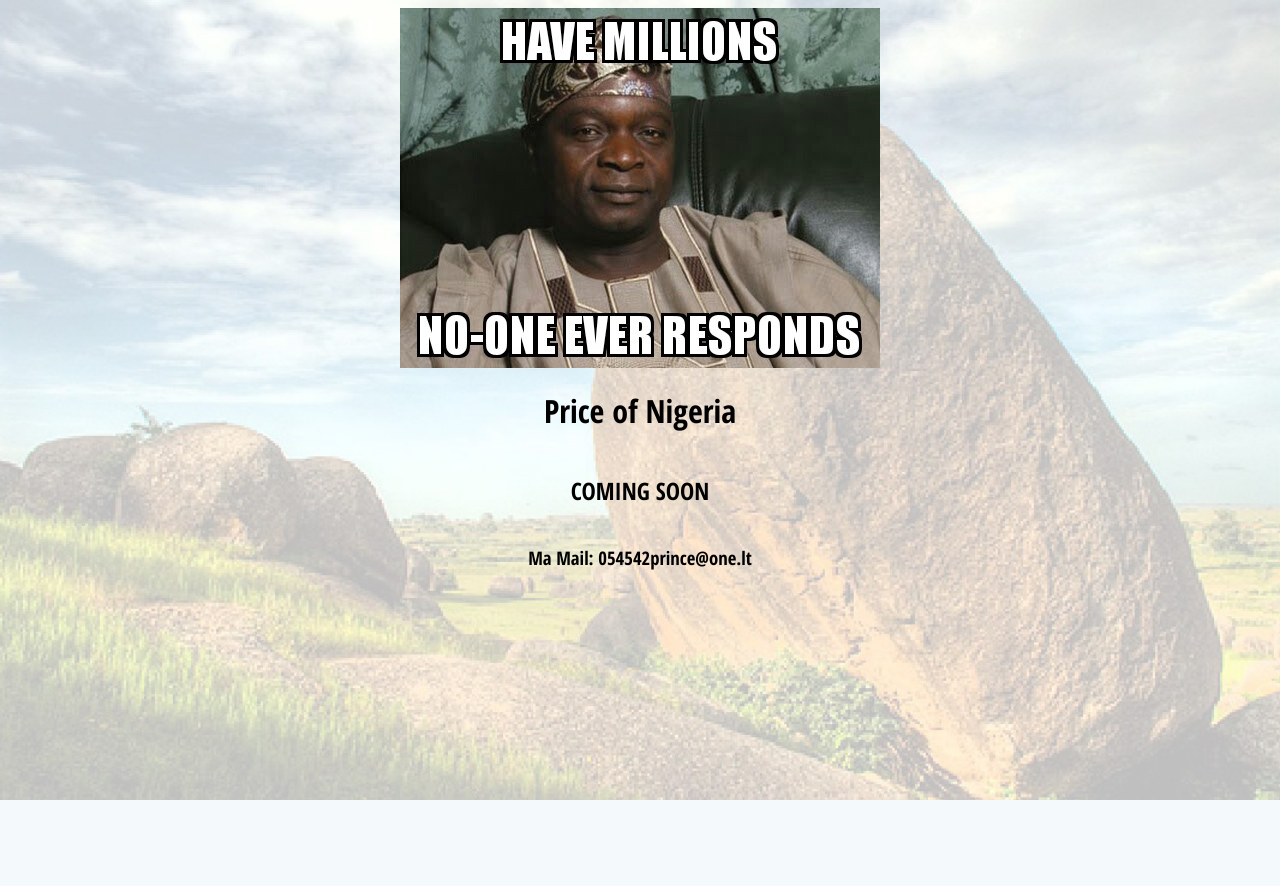
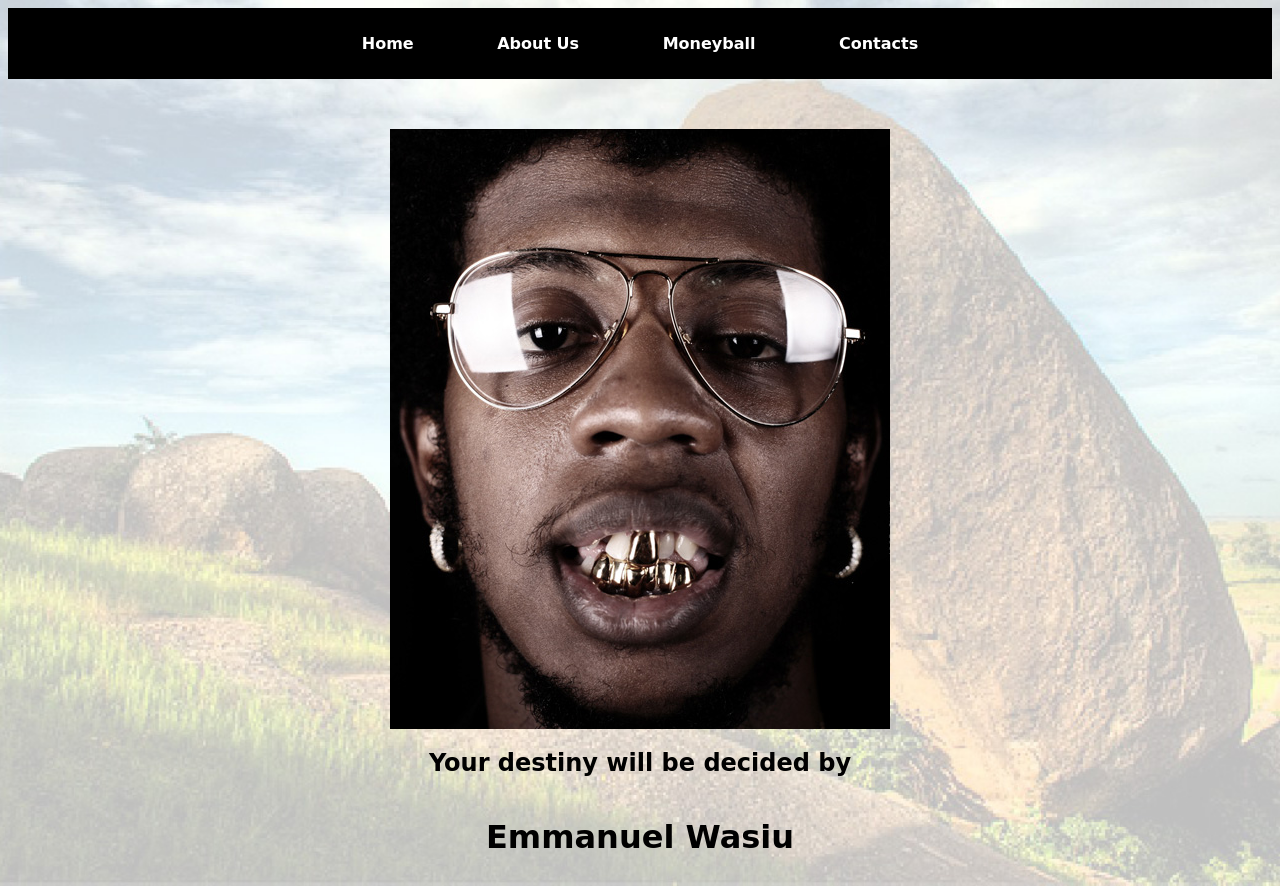
Before and after one commit to vytautasjaz/PHPbasics, a PHP site: page / in a window 1280 px wide. Before the commit the page ends 800 px from the top, so only its background shows below. Run offline with PHP 8.4, Linux system fonts and the light colour scheme.

Commit message:
Price Of Nigeria

```diff
--- a/assets/css/style.css
+++ b/assets/css/style.css
@@ -1,12 +1,56 @@
-@import url('https://fonts.googleapis.com/css?family=Open+Sans+Condensed:300,700&display=swap');
 *{
-    font-family: 'Open Sans Condensed', sans-serif;
+    font-family: Comic Sans MS;
+    margin: 0, auto;
 }
 body {
+    background-image: url('../images/bg.jpg');
+    background-size: cover;
+}
+
+header {
+    display: flex;
+    justify-content: center;
+    color: white;
+    background-color: black;
+    position: sticky;
+    top: 0;
+    right: 0;
+    left: 0;
+}
+
+.header_menu {
+    width: 50vw;
+    display: flex;
+    justify-content: space-around;
+    padding: 10px;
+    list-style-type: none;
+    font-weight: bold;
+}
+
+.header_menu a{
+    color: white;
+    text-decoration: none;}
+
+main {
     display: flex;
     flex-direction: column;
     justify-content: center;
     align-items: center;
-    background-image: url('../images/bg.jpg');
-    background-size: cover;
 }
+.member {
+    margin-top: 50px;
+    height:600px;
+    width:500px;
+}
+.member_1 {
+    background-image: url('../images/member_1.jpg');
+}
+.member_2 {
+    background-image: url('../images/member_2.jpg');
+}
+.member_3 {
+    background-image: url('../images/member_3.jpg');
+}
+.member_4 {
+    background-image: url('../images/member_4.jpg');
+}
--- a/index.php
+++ b/index.php
@@ -1,12 +1,33 @@
+<?php
+$member_class = rand(1, 4);
+
+if ($member_class == 1) {
+    $member = 'Musa Jadesola Oluwakemi';
+} elseif ($member_class == 2) {
+    $member = 'Kayode Iyalla';
+} elseif ($member_class == 3) {
+    $member = 'Damilola Nnamdi Olaoluwa';
+} elseif ($member_class == 4) {
+    $member = 'Emmanuel Wasiu';
+}
+?>
 <html>
     <head>
-        <title>Nigerijos princai</title>
-        <link rel ="stylesheet" href="assets/css/style.css">
+        <title>Price Of Nigeria</title>
+        <link rel = "stylesheet" href = "assets/css/style.css">
     </head>
     <body>
-        <img src="assets/images/coming_soon.jpg">
-        <h1>Price of Nigeria</h1>
-        <h2>COMING SOON</h2>
-        <h3>Ma Mail: 054542prince@one.lt</h3>
+        <header>
+            <ul class ="header_menu">
+                <li><a href="#">Home</a></li>
+                <li><a href="app/view/about.php">About Us</a></li>
+                <li><a href="app/view/moneyball.php">Moneyball</a></li>
+                <li><a href="app/view/contacts.php">Contacts</a></li>
+            </ul>
+        </header>
+        <main>
+            <div class="member member_<?php print $member_class; ?>"></div>
+            <h2>Your destiny will be decided by <h1><?php print $member; ?></h1></h2>
+        </main>
     </body>
 </html>
```
Also changed, not shown: coming_soon.php (added, +12 -0 lines), assets/images/member_1.jpg (added), assets/images/member_2.jpg (added), assets/images/member_3.jpg (added), assets/images/member_4.jpg (added).
